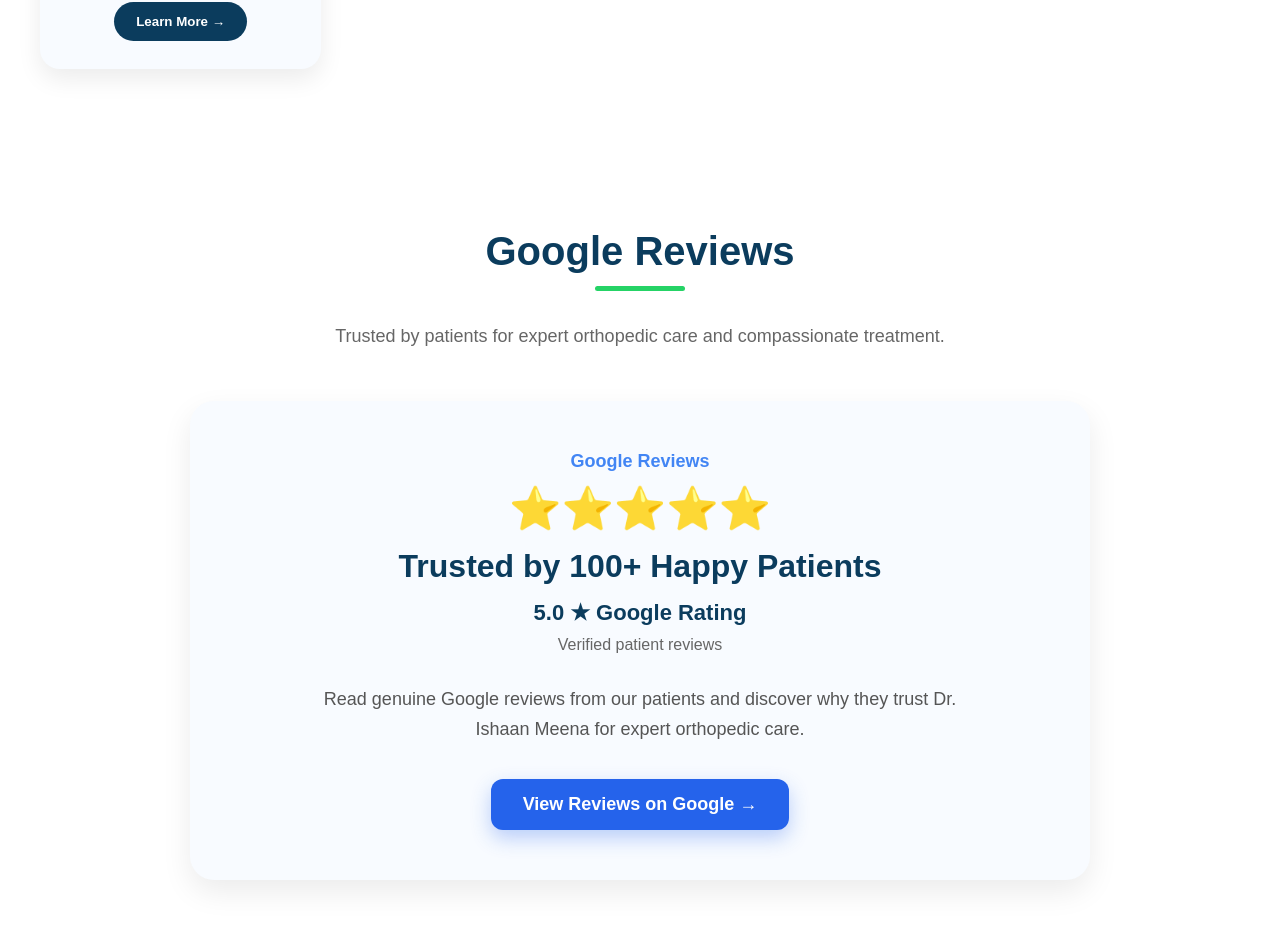
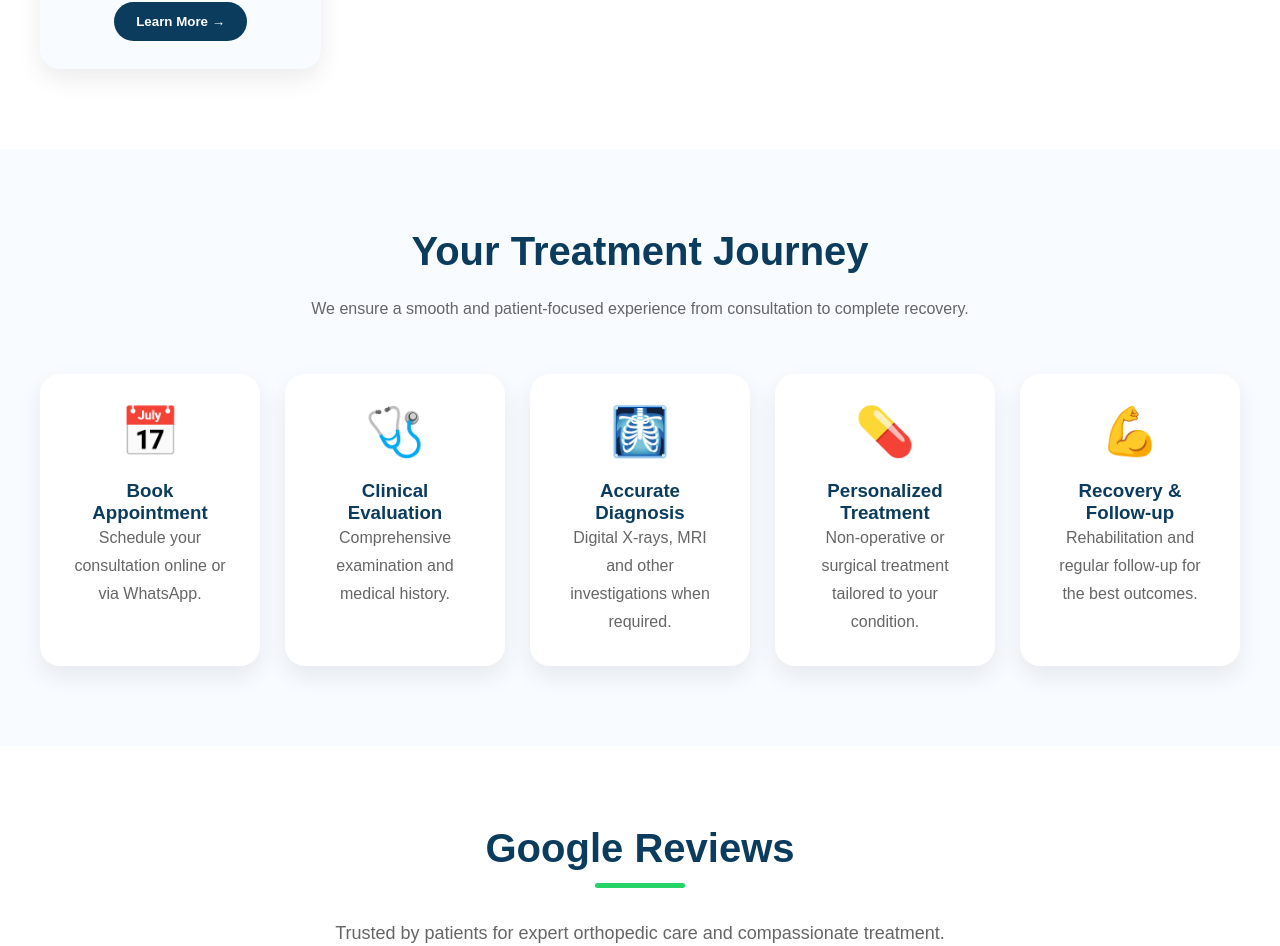
Before and after one commit to drishaanortho/drishaanortho-website, a Next.js app: page / in a window 1280 px wide. Shown: the part 4561-5507 px from the top of the page. Built offline with nearby package versions, Linux system fonts and the light colour scheme.

Commit message:
Add Patient Journey section

```diff
--- a/app/page.tsx
+++ b/app/page.tsx
@@ -3,6 +3,7 @@ import About from "../components/About";
 import WhyChooseUs from "../components/WhyChooseUs";
 import Services from "../components/Services";
 import Conditions from "../components/Conditions";
+import PatientJourney from "../components/PatientJourney";
 import Testimonials from "../components/Testimonials";
 import Footer from "../components/Footer";
 import Navbar from "../components/Navbar";
@@ -145,6 +146,7 @@ export default function Home() {
   <Services />
 </div>
       <Conditions />
+      <PatientJourney />
 
 <div id="reviews">
   <Testimonials />
```
